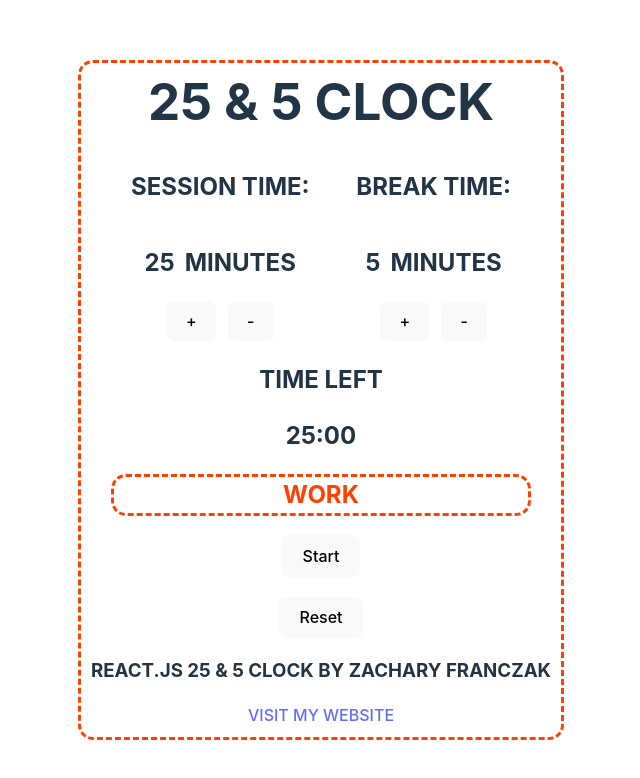
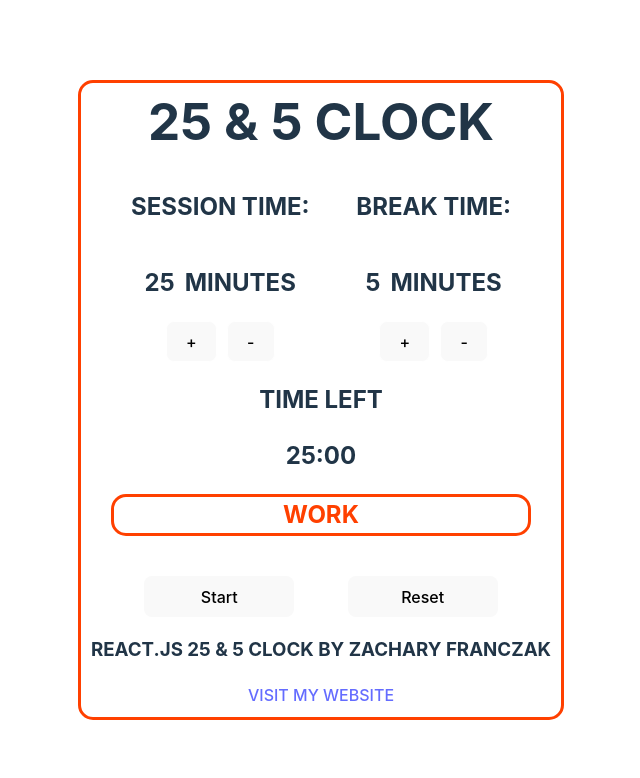
Before and after one commit to zfranczak/25And5Clock, a React (Vite) app: page / in a window 1280 px wide. Shown: the top 778 px of the page, without its empty margins (319-959 px from the left). Built offline with nearby package versions, Linux system fonts and the light colour scheme.

Commit message:
styling changes

```diff
--- a/src/App.css
+++ b/src/App.css
@@ -11,6 +11,15 @@
 
 .btn {
   border: 1px white solid;
+}
+
+.btns {
+  display: flex;
+  justify-content: space-evenly;
+}
+
+.function-btns {
+  min-width: 150px;
 }
 
 .container {
@@ -37,7 +46,7 @@
 }
 
 .main-container-work {
-  border: 3px dashed rgb(255, 64, 0);
+  border: 3px solid rgb(255, 64, 0);
   padding: 10px;
   text-transform: uppercase;
   border-radius: 15px;
@@ -48,4 +57,5 @@
   padding: 10px;
   text-transform: uppercase;
   border-radius: 15px;
+  background-color: rgb(5, 77, 53);
 }
--- a/src/App.jsx
+++ b/src/App.jsx
@@ -69,6 +69,10 @@ function App() {
     setWorkOrBreak('work');
   };
 
+  const handleStartPause = () => {
+    setTimerActive((prevActive) => !prevActive);
+  };
+
   return (
     <>
       <div className={`main-container-${workOrBreak}`}>
@@ -101,10 +105,18 @@ function App() {
             />
           </div>
         </div>
-
-        <button id='reset' onClick={handleReset}>
-          Reset
-        </button>
+        <div className='btns'>
+          <button
+            className='function-btns'
+            id='start_stop'
+            onClick={handleStartPause}
+          >
+            {timerActive ? 'Pause' : 'Start'}
+          </button>
+          <button className='function-btns' id='reset' onClick={handleReset}>
+            Reset
+          </button>
+        </div>
         <Footer />
       </div>
     </>
--- a/src/components/Timer.jsx
+++ b/src/components/Timer.jsx
@@ -5,8 +5,6 @@ const Timer = ({
   timerActive,
   setTimerActive,
   sessionCount,
-  breakCount,
-  handleReset,
   remainingSeconds,
   setRemainingSeconds,
   workOrBreak,
@@ -25,10 +23,6 @@ const Timer = ({
 
   const timeLeft = formatTime(remainingSeconds);
 
-  const handleStartPause = () => {
-    setTimerActive((prevActive) => !prevActive);
-  };
-
   return (
     <div className='container-timer'>
       <h2>Time Left</h2>
@@ -37,9 +31,7 @@ const Timer = ({
         {workOrBreak}
       </h2>
       {/* Start/Pause button */}
-      <button id='start_stop' onClick={handleStartPause}>
-        {timerActive ? 'Pause' : 'Start'}
-      </button>
+
       <audio id='beep' src='/microwave-timer-117077.mp3' preload='auto' />
     </div>
   );
--- a/src/styles/timer.css
+++ b/src/styles/timer.css
@@ -1,5 +1,5 @@
 .clock-type-work {
-  border: 3px dashed rgb(255, 64, 0);
+  border: 3px solid rgb(255, 64, 0);
   color: rgb(255, 64, 0);
   text-transform: uppercase;
   border-radius: 15px;
```
